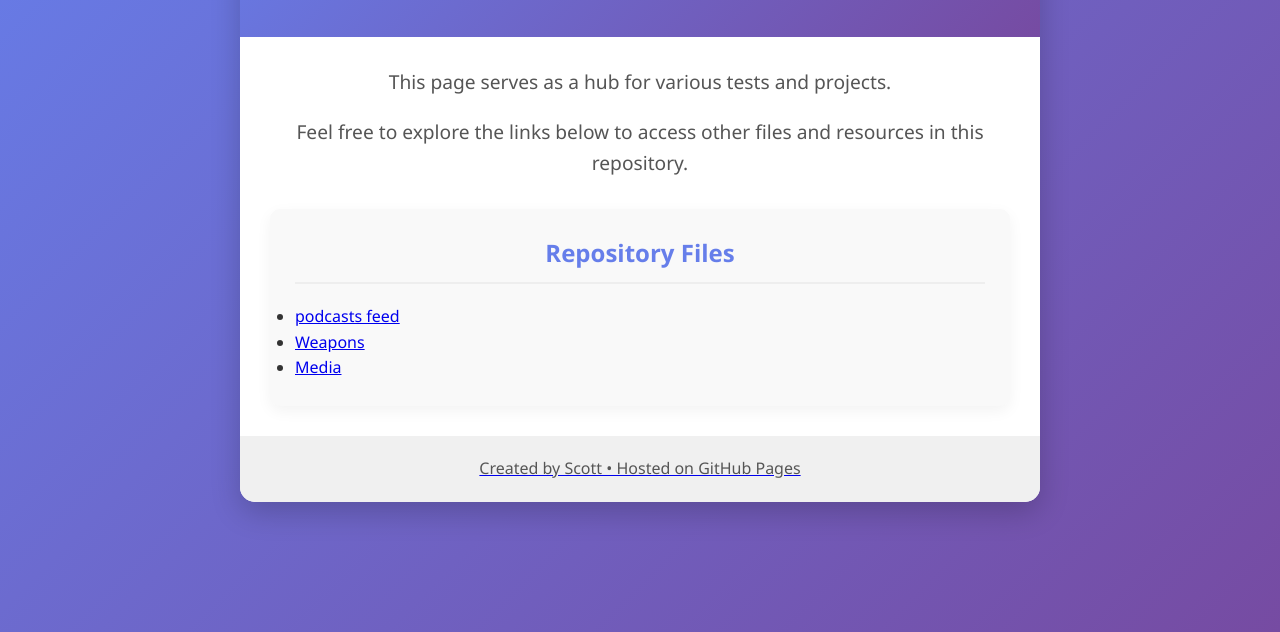
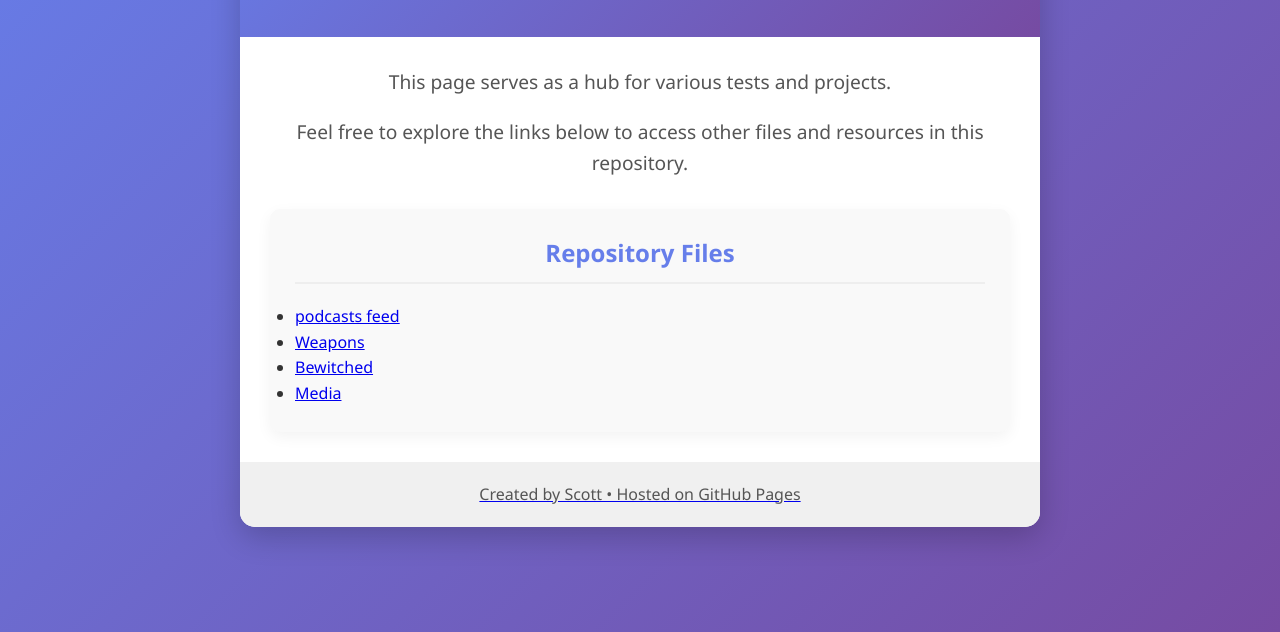
Before and after one commit to scott-testit/scott-testit.github.io, a plain HTML site: page index.html in a window 1280 px wide. Shown: the part 168-800 px from the top of the page. Drawn offline with Linux system fonts and the light colour scheme.

Commit message:
Update index.html

```diff
--- a/index.html
+++ b/index.html
@@ -154,6 +154,7 @@
                 <ul>
                     <li><a href="podcasts.xml" target="_blank"><i class="fas fa-file-alt"></i>podcasts feed</a></li>
                     <li><a href="https://u.pcloud.link/publink/show?code=XZh7L15Z92XREJORlIyF3coQf07Cjm8qbWsX" target="_blank">Weapons</li>
+                    <li><a href="https://u.pcloud.link/publink/show?code=XZOoXM5ZwLROC0DK1Dyc9YTQcDPMnmzEuCry" target="_blank">Bewitched</li>
                     <li><a href="https://u.pcloud.link/publink/show?code=kZNT195ZLNeTjuLdEJ4VDseOwig7oQMCxP9y#/login" target="_blank">Media</li>
 
                 </ul>
```
